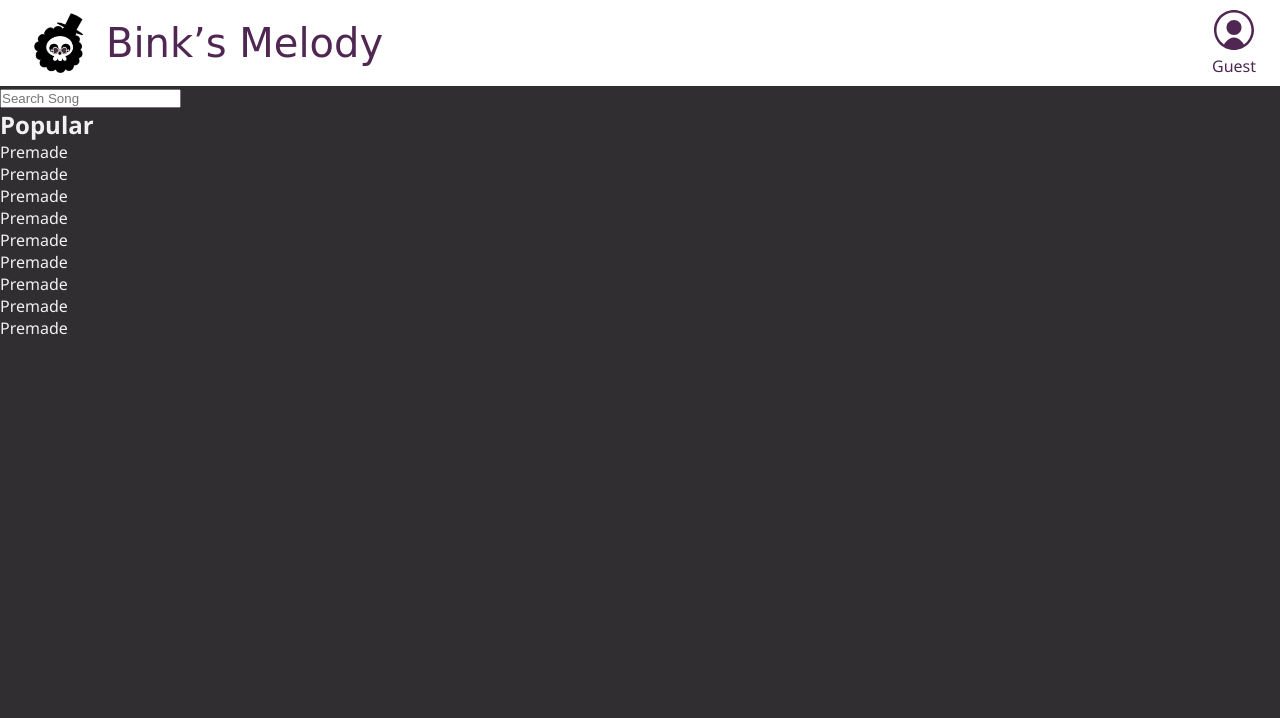
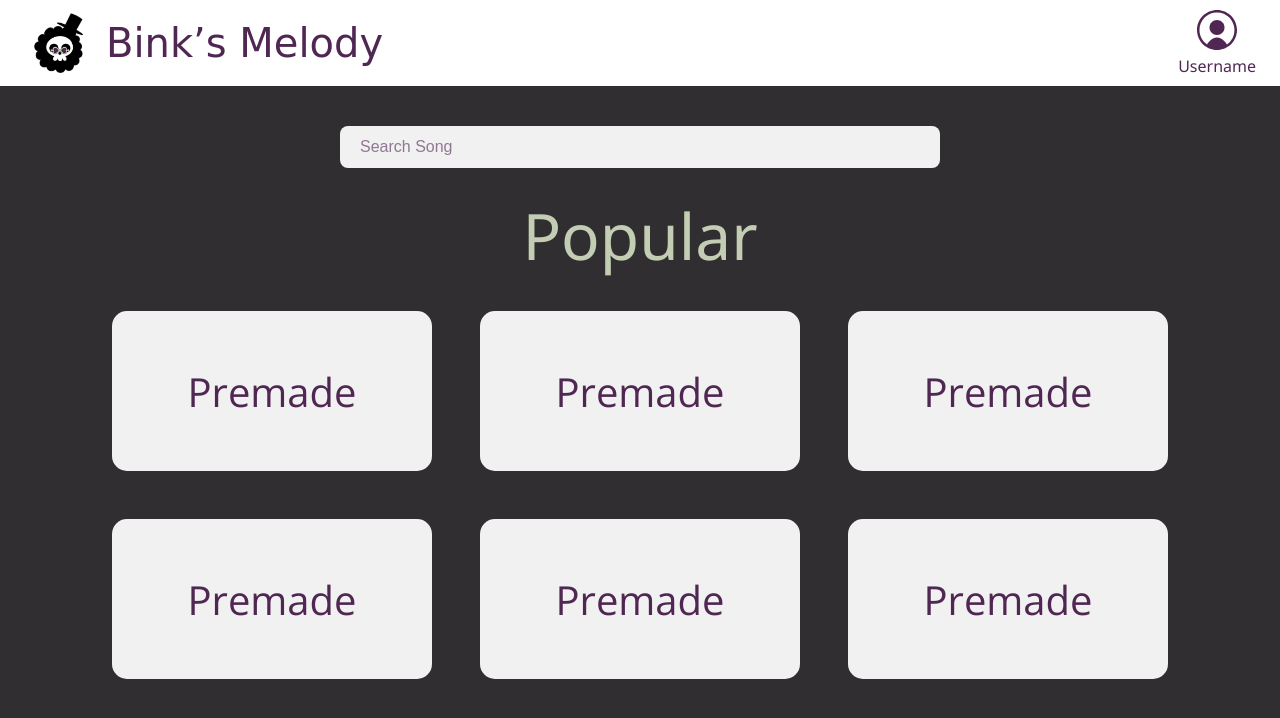
Before and after one commit to Aphene101/Binks-Melody, a website built with Vite: page src/pages/home.html in a window 1280 px wide. Built offline with nearby package versions, Linux system fonts and the light colour scheme; a web font is replaced by a local one.

Commit message:
Added CSS to include the Home Page and Fixed a few lines

```diff
--- a/src/pages/home.html
+++ b/src/pages/home.html
@@ -14,7 +14,7 @@
         </div>
         <div class="guest">
             <span><img class="user-icon" src="/Media/User.svg"></span>
-            <p>Guest</p>
+            <p>Username</p>
         </div>
     </header>
 
@@ -30,9 +30,6 @@
             <div class="card premade">Premade</div>
             <div class="card premade">Premade</div>
             <div class="card premade">Premade</div>
-            <div class="card premade">Premade</div>
-            <div class="card premade">Premade</div>
-            <div class="card premade">Premade</div>
         </div>
     </main>
 </body>
--- a/style.css
+++ b/style.css
@@ -111,6 +111,74 @@ body {
   margin: 4px 0;
 }
 
+/*Home Page*/
+
+.home-page {
+  padding: 1rem 1rem;
+  display: flex;
+  flex-direction: column;
+  align-items: center;
+}
+
+.search-container {
+  width: 100%;
+  max-width: 600px;
+  margin: 1.5rem auto;
+  position: relative;
+  background-color: #302E31;
+}
+
+.search-input {
+  width: 100%;
+  padding: 12px 20px;
+  border: none;
+  border-radius: 8px;
+  font-size: 1rem;
+  background-color: #F1F1F1;
+  color: #502753;
+}
+
+.search-input::placeholder {
+  color: rgba(80,39,83,0.6);
+}
+
+.section-title {
+  font-size: 4rem;
+  font-weight: 400;
+  color: #C2CDB3;
+  margin-bottom: 2rem;
+}
+
+.grid-container {
+  display: flex;
+  flex-wrap: wrap;
+  align-items: center;
+  justify-content: center;
+  gap: 3rem;
+}
+
+.card {
+    display: flex;
+    justify-content: center;
+    align-items: center;
+    background-color: #F1F1F1;
+    color: #502753;
+    width: 20rem;
+    height: 10rem;
+    border-radius: 15px;
+    padding: 2.5rem 1rem;
+    font-size: 2.5rem;
+    font-weight: 1;
+    font-family: 'Open Sans', sans-serif;
+    transition: transform 0.2s ease, box-shadow 0.2s ease;
+}
+
+.card:hover {
+  transform: scale(1.03);
+  background-color: #C2CDB3;
+  color: #F1F1F1;
+}
+
 /* Responsive */
 @media (max-width: 500px) {
   .top-bar {
```
